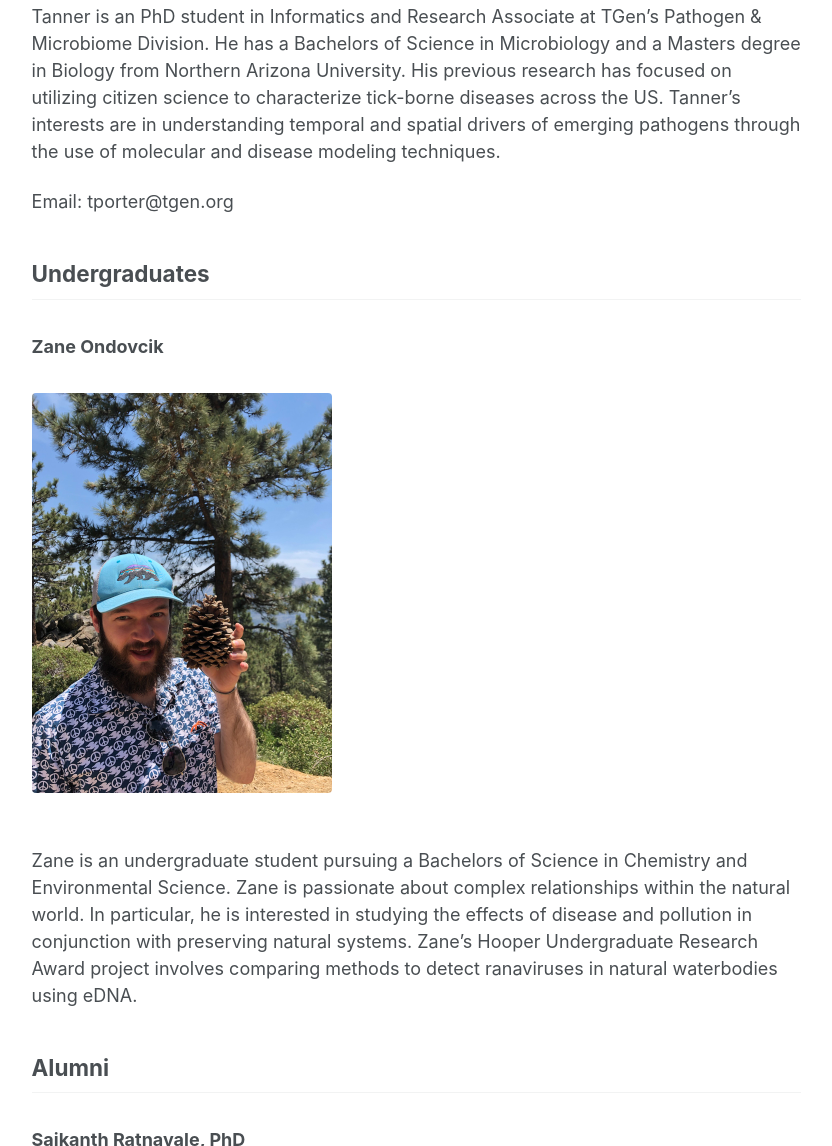
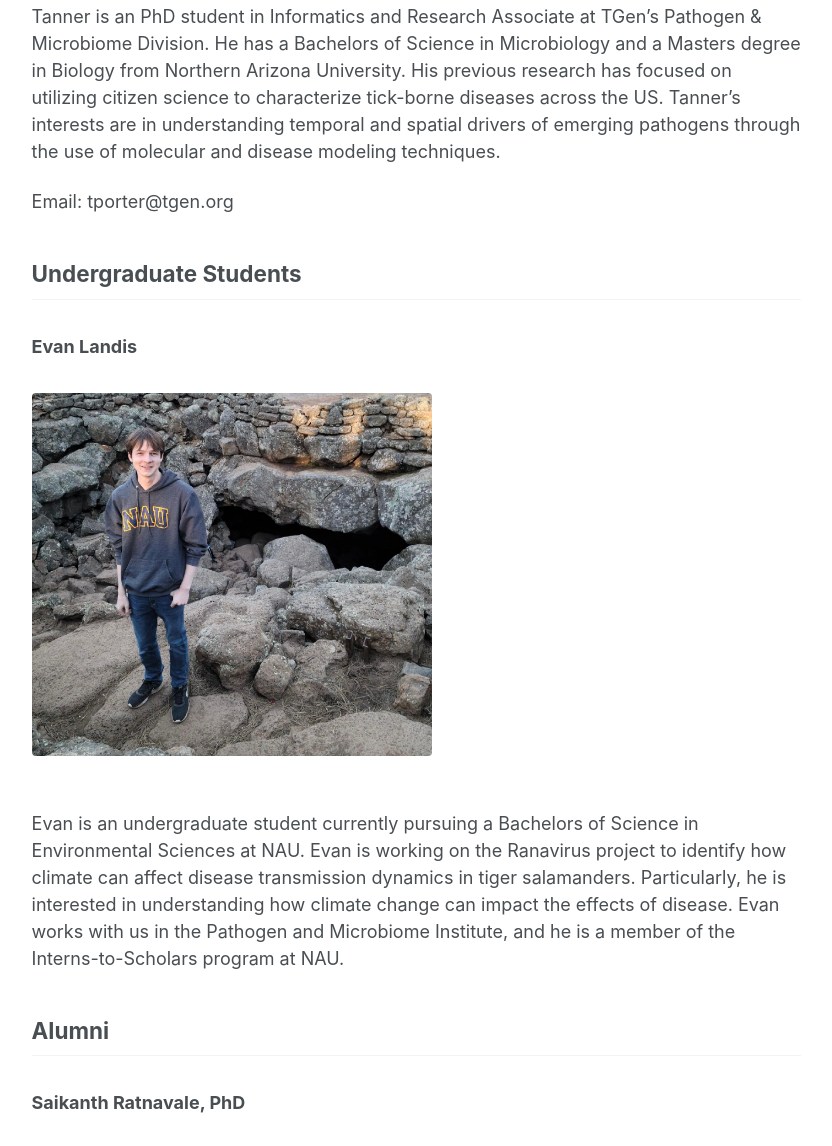
Before and after one commit to jrmihalj/jrmihalj.github.io, a Jekyll site: the page built from _pages/people.md, in a window 1280 px wide and 1400 px high, scrolled down 7141 px, cut to the strip 0-1146 px from the top of the window. Shown: the whole strip, without its empty margins (250-1082 px from the left). Built offline with Jekyll 4.4.1, drawn with Linux system fonts in a browser that asks for light colours; our own code applies the rules of GitHub Pages for plain Markdown files; some of the changed text lies outside the part shown.

Commit message:
add evan landis

```diff
--- a/_pages/people.md
+++ b/_pages/people.md
@@ -101,15 +101,15 @@ Tanner is an PhD student in Informatics and Research Associate at TGen's Pathoge
 
 Email: tporter@tgen.org
 
-## Undergraduates
+## Undergraduate Students
 
-### Zane Ondovcik
+### Evan Landis
 
 <figure>
-  <img src="/images/Zane_Ondovcik.jpg" style="float:left;width:300px;height:400px">
+  <img src="/images/evan_landis.jpg" style="float:left;width:400px;height:363px">
 </figure>
 
-Zane is an undergraduate student pursuing a Bachelors of Science in Chemistry and Environmental Science. Zane is passionate about complex relationships within the natural world. In particular, he is interested in studying the effects of disease and pollution in conjunction with preserving natural systems. Zane's Hooper Undergraduate Research Award project involves comparing methods to detect ranaviruses in natural waterbodies using eDNA.
+Evan is an undergraduate student currently pursuing a Bachelors of Science in Environmental Sciences at NAU. Evan is working on the Ranavirus project to identify how climate can affect disease transmission dynamics in tiger salamanders. Particularly, he is interested in understanding how climate change can impact the effects of disease. Evan works with us in the Pathogen and Microbiome Institute, and he is a member of the Interns-to-Scholars program at NAU.
 
 ## Alumni
 
@@ -132,6 +132,14 @@ Email: saikanth.ratnavale@nau.edu
 Kathryn graduated with an MS in Biology in December 2021. Congrats, Kathryn! Kathryn is currently working for the USGS in Flagstaff, AZ.
 
 Email: kathryn.cooney@nau.edu
+
+### Zane Ondovcik
+
+<figure>
+  <img src="/images/Zane_Ondovcik.jpg" style="float:left;width:300px;height:400px">
+</figure>
+
+Zane was an undergraduate student pursuing a Bachelors of Science in Chemistry and Environmental Science (graduated December 2022). Zane is passionate about complex relationships within the natural world. In particular, he is interested in studying the effects of disease and pollution in conjunction with preserving natural systems. Zane's Hooper Undergraduate Research Award project involved comparing methods to detect ranaviruses in natural waterbodies using eDNA.
 
 ### Diego Olivo
 
```
Also changed, not shown: images/evan_landis.jpg (added).
